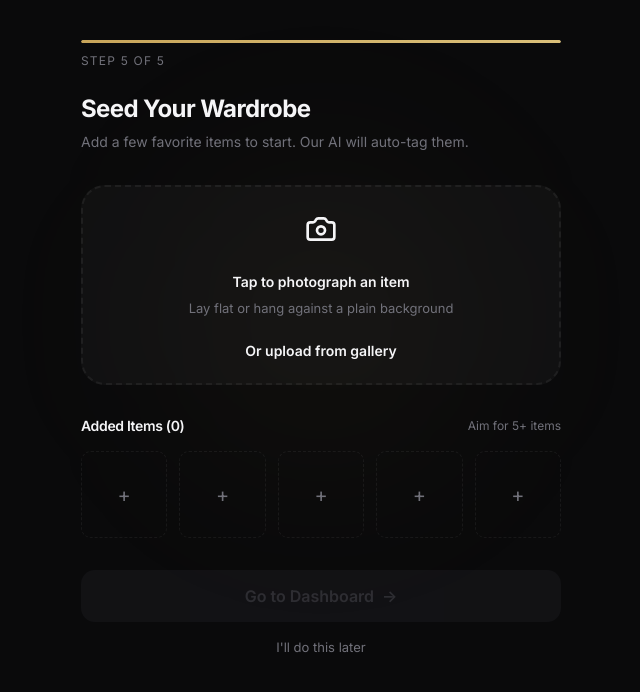
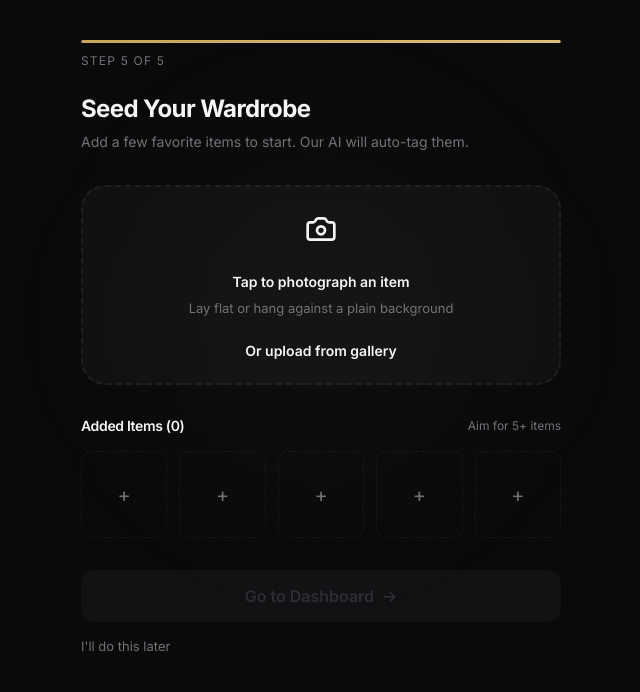
Before and after one commit to ompurwar/grooming-os, a Next.js app: page /onboarding/wardrobe-seed in a window 1280 px wide. Shown: the top 692 px of the page, without its empty margins (319-959 px from the left). Built offline with nearby package versions, Linux system fonts and the light colour scheme.

Commit message:
fix(onboarding): properly mark onboarding as complete when user skips wardrobe seed

```diff
--- a/src/app/(auth)/onboarding/wardrobe-seed/page.tsx
+++ b/src/app/(auth)/onboarding/wardrobe-seed/page.tsx
@@ -172,9 +172,9 @@ export default function WardrobeSeedPage() {
           </button>
 
           {items.length === 0 && (
-            <Link href="/home" className={styles.skipLink}>
+            <button onClick={handleFinish} className={styles.skipLink} style={{ border: 'none', background: 'none', cursor: 'pointer', fontFamily: 'inherit' }}>
               I&apos;ll do this later
-            </Link>
+            </button>
           )}
         </div>
       </div>
```
